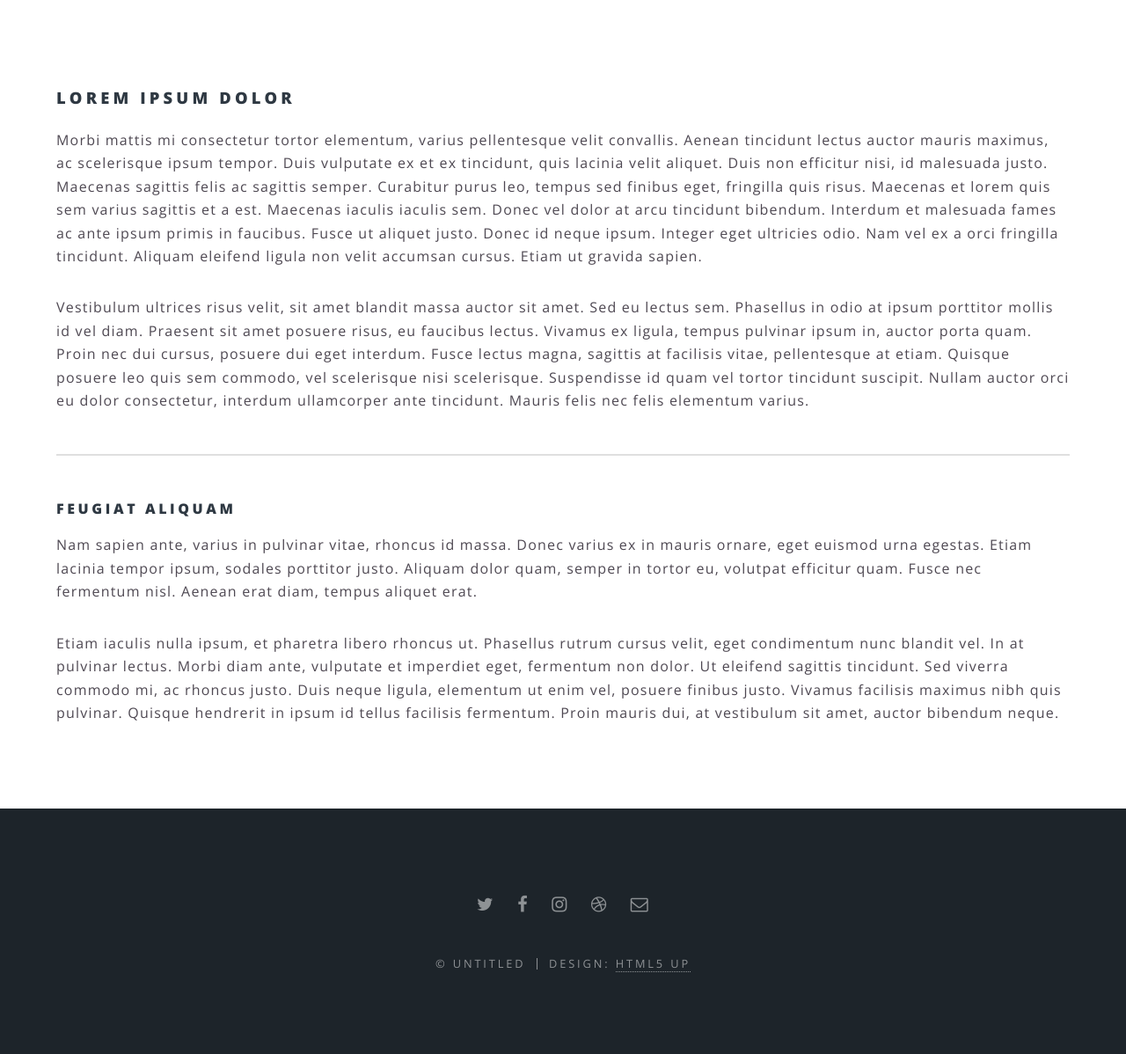
After one commit to migmosquera/poporoink, a PHP site: page /login.php in a window 1280 px wide. The commit adds this page. Shown: the part 394-1592 px from the top of the page at 88% size. Run offline with PHP 8.4, Linux system fonts and the light colour scheme; some web fonts are replaced.

```diff
--- a/controller/controllerUsers.php
+++ b/controller/controllerUsers.php
@@ -12,6 +12,4 @@ $user = Users::selectForId(2);
 		echo "no se a encontrado ninguna persona";
 	}
 
-require_once  'index.php';
-
 ?>
--- /dev/null
+++ b/login.php
@@ -0,0 +1,93 @@
+
+<!DOCTYPE HTML>
+<?php
+
+?>
+<html>
+	<head>
+		<title>Generic - Spectral by HTML5 UP</title>
+		<meta charset="utf-8" />
+		<meta name="viewport" content="width=device-width, initial-scale=1" />
+		<!--[if lte IE 8]><script src="assets/js/ie/html5shiv.js"></script><![endif]-->
+		<link rel="stylesheet" href="assets/css/main.css" />
+		<!--[if lte IE 8]><link rel="stylesheet" href="assets/css/ie8.css" /><![endif]-->
+		<!--[if lte IE 9]><link rel="stylesheet" href="assets/css/ie9.css" /><![endif]-->
+	</head>
+	<body>
+
+		<!-- Page Wrapper -->
+			<div id="page-wrapper">
+
+				<!-- Header -->
+					<header id="header">
+						<h1><a href="index.html">Spectral</a></h1>
+						<nav id="nav">
+							<ul>
+								<li class="special">
+									<a href="#menu" class="menuToggle"><span>Menu</span></a>
+									<div id="menu">
+										<ul>
+											<li><a href="index.php">Home</a></li>
+											<!--<li><a href="generic.html">Generic</a></li>
+											<li><a href="elements.html">Elements</a></li>
+											<li><a href="#">Sign Up</a></li>
+											<li><a href="#">Log In</a></li>-->
+										</ul>
+									</div>
+								</li>
+							</ul>
+						</nav>
+					</header>
+
+				<!-- Main -->
+					<article id="main">
+						<header>
+							<h2>Generic Page</h2>
+							<p>Aliquam ut ex ut interdum donec amet imperdiet eleifend</p>
+						</header>
+						<section class="wrapper style5">
+							<div class="inner">
+
+								<h3>Lorem ipsum dolor</h3>
+								<p>Morbi mattis mi consectetur tortor elementum, varius pellentesque velit convallis. Aenean tincidunt lectus auctor mauris maximus, ac scelerisque ipsum tempor. Duis vulputate ex et ex tincidunt, quis lacinia velit aliquet. Duis non efficitur nisi, id malesuada justo. Maecenas sagittis felis ac sagittis semper. Curabitur purus leo, tempus sed finibus eget, fringilla quis risus. Maecenas et lorem quis sem varius sagittis et a est. Maecenas iaculis iaculis sem. Donec vel dolor at arcu tincidunt bibendum. Interdum et malesuada fames ac ante ipsum primis in faucibus. Fusce ut aliquet justo. Donec id neque ipsum. Integer eget ultricies odio. Nam vel ex a orci fringilla tincidunt. Aliquam eleifend ligula non velit accumsan cursus. Etiam ut gravida sapien.</p>
+
+								<p>Vestibulum ultrices risus velit, sit amet blandit massa auctor sit amet. Sed eu lectus sem. Phasellus in odio at ipsum porttitor mollis id vel diam. Praesent sit amet posuere risus, eu faucibus lectus. Vivamus ex ligula, tempus pulvinar ipsum in, auctor porta quam. Proin nec dui cursus, posuere dui eget interdum. Fusce lectus magna, sagittis at facilisis vitae, pellentesque at etiam. Quisque posuere leo quis sem commodo, vel scelerisque nisi scelerisque. Suspendisse id quam vel tortor tincidunt suscipit. Nullam auctor orci eu dolor consectetur, interdum ullamcorper ante tincidunt. Mauris felis nec felis elementum varius.</p>
+
+								<hr />
+
+								<h4>Feugiat aliquam</h4>
+								<p>Nam sapien ante, varius in pulvinar vitae, rhoncus id massa. Donec varius ex in mauris ornare, eget euismod urna egestas. Etiam lacinia tempor ipsum, sodales porttitor justo. Aliquam dolor quam, semper in tortor eu, volutpat efficitur quam. Fusce nec fermentum nisl. Aenean erat diam, tempus aliquet erat.</p>
+
+								<p>Etiam iaculis nulla ipsum, et pharetra libero rhoncus ut. Phasellus rutrum cursus velit, eget condimentum nunc blandit vel. In at pulvinar lectus. Morbi diam ante, vulputate et imperdiet eget, fermentum non dolor. Ut eleifend sagittis tincidunt. Sed viverra commodo mi, ac rhoncus justo. Duis neque ligula, elementum ut enim vel, posuere finibus justo. Vivamus facilisis maximus nibh quis pulvinar. Quisque hendrerit in ipsum id tellus facilisis fermentum. Proin mauris dui, at vestibulum sit amet, auctor bibendum neque.</p>
+
+							</div>
+						</section>
+					</article>
+
+				<!-- Footer -->
+					<footer id="footer">
+						<ul class="icons">
+							<li><a href="#" class="icon fa-twitter"><span class="label">Twitter</span></a></li>
+							<li><a href="#" class="icon fa-facebook"><span class="label">Facebook</span></a></li>
+							<li><a href="#" class="icon fa-instagram"><span class="label">Instagram</span></a></li>
+							<li><a href="#" class="icon fa-dribbble"><span class="label">Dribbble</span></a></li>
+							<li><a href="#" class="icon fa-envelope-o"><span class="label">Email</span></a></li>
+						</ul>
+						<ul class="copyright">
+							<li>&copy; Untitled</li><li>Design: <a href="http://html5up.net">HTML5 UP</a></li>
+						</ul>
+					</footer>
+
+			</div>
+
+		<!-- Scripts -->
+			<script src="assets/js/jquery.min.js"></script>
+			<script src="assets/js/jquery.scrollex.min.js"></script>
+			<script src="assets/js/jquery.scrolly.min.js"></script>
+			<script src="assets/js/skel.min.js"></script>
+			<script src="assets/js/util.js"></script>
+			<!--[if lte IE 8]><script src="assets/js/ie/respond.min.js"></script><![endif]-->
+			<script src="assets/js/main.js"></script>
+
+	</body>
+</html>
```
Also changed, not shown: assets/js/index.js (+3 -7 lines), controller/loginUser.php (renamed from controller/login.php, +22 -2 lines), index.php (+7 -9 lines).
